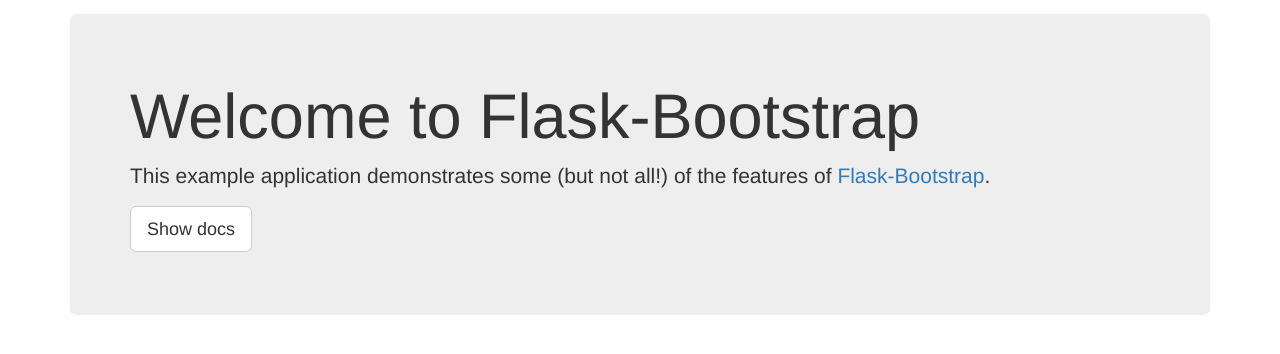
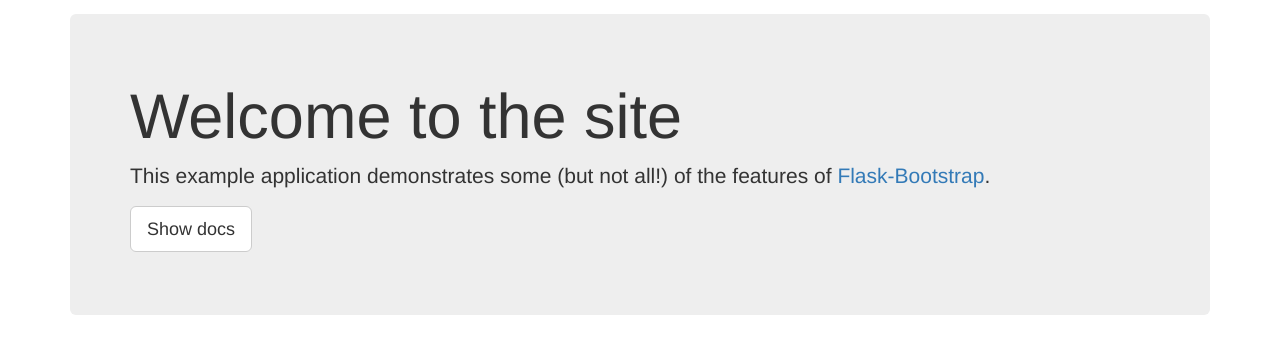
Before and after one commit to rsp2k/website, a Flask app: template app/templates/index.html in a window 1280 px wide. Shown: the top 354 px of the page. Run offline with Flask 2, Linux system fonts and the light colour scheme; the template is opened without the code that fills it, so the values that code supplies are empty; some libraries are stand-ins or nearby versions.

Commit message:
fix formatting

```diff
--- a/app/templates/index.html
+++ b/app/templates/index.html
@@ -23,7 +23,7 @@
     {%- endif %}
     {%- endwith %}
         <div class="jumbotron">
-      <h1>Welcome to Flask-Bootstrap</h1>
+            <h1>Welcome to the site</h1>
             <p>This example application demonstrates some (but not all!) of the
             features of <a href="http://pythonhosted.org/Flask-Bootstrap">
             Flask-Bootstrap</a>.</p>
```
Lines whose indentation alone changed are shown as unchanged.
